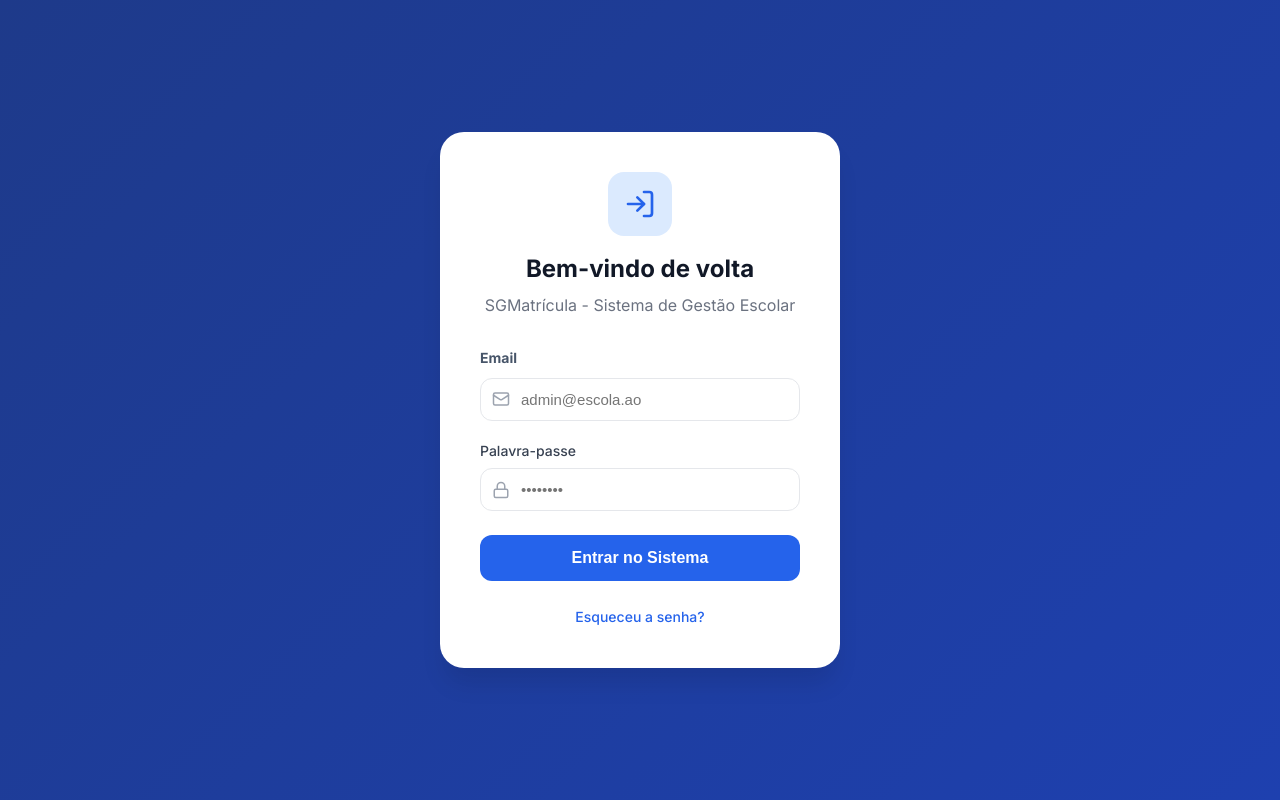
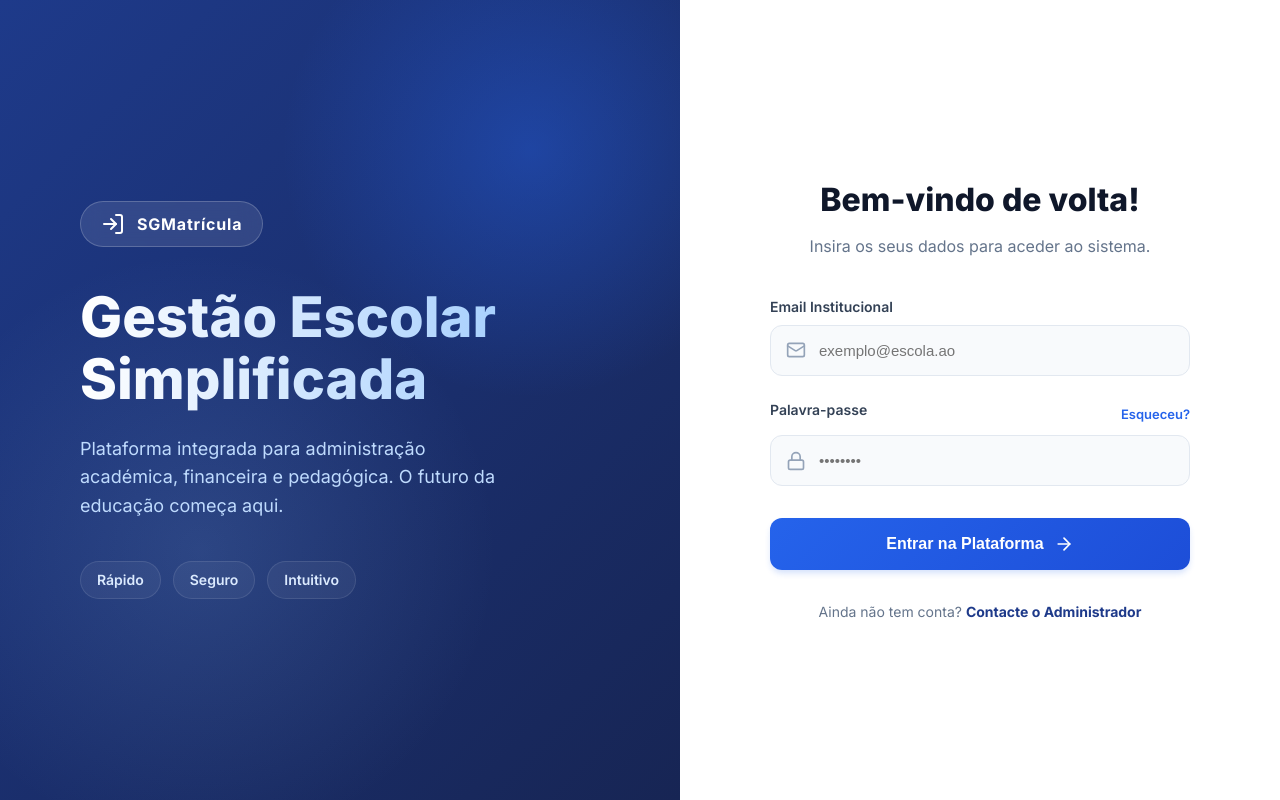
Before and after one commit to aguinaldoarnaldo/Projeto_fim_curso, a React (Vite) app in the folder frontend/: page /login in a window 1280 px wide. Built offline with nearby package versions, Linux system fonts and the light colour scheme.

Commit message:
feat(login): redesign login page with premium split-screen layout

```diff
--- a/frontend/src/pages/Login/Login.css
+++ b/frontend/src/pages/Login/Login.css
@@ -1,113 +1,272 @@
-/* Login.css */
+/* Login.css - Premium Design */
+.login-container {
+    height: 100vh;
+    width: 100vw;
+    display: flex;
+    font-family: 'Inter', sans-serif;
+    overflow: hidden;
+}
 
-.login-page-wrapper {
-    height: 100vh;
+/* --- Left Side: Decorative --- */
+.login-decoration {
+    flex: 1;
+    background: linear-gradient(135deg, #1e3a8a 0%, #172554 100%);
+    position: relative;
+    display: flex;
+    flex-direction: column;
+    justify-content: center;
+    padding: 80px;
+    color: white;
+    overflow: hidden;
+}
+
+.decoration-content {
+    position: relative;
+    z-index: 10;
+    max-width: 600px;
+}
+
+.brand-badge {
+    display: inline-flex;
+    align-items: center;
+    gap: 12px;
+    background: rgba(255, 255, 255, 0.1);
+    backdrop-filter: blur(10px);
+    padding: 10px 20px;
+    border-radius: 100px;
+    margin-bottom: 40px;
+    border: 1px solid rgba(255, 255, 255, 0.2);
+    font-weight: 700;
+    letter-spacing: 0.05em;
+}
+
+.decoration-content h1 {
+    font-size: 56px;
+    line-height: 1.1;
+    font-weight: 800;
+    margin-bottom: 24px;
+    background: linear-gradient(to right, #fff, #93c5fd);
+    -webkit-background-clip: text;
+    -webkit-text-fill-color: transparent;
+}
+
+.decoration-content p {
+    font-size: 18px;
+    line-height: 1.6;
+    color: #bfdbfe;
+    margin-bottom: 40px;
+    max-width: 80%;
+}
+
+.feature-pills {
+    display: flex;
+    gap: 12px;
+}
+
+.feature-pills span {
+    padding: 8px 16px;
+    background: rgba(255, 255, 255, 0.05);
+    border: 1px solid rgba(255, 255, 255, 0.1);
+    border-radius: 100px;
+    font-size: 14px;
+    font-weight: 600;
+    color: #dbeafe;
+}
+
+/* Abstract Shapes */
+.shape-1 {
+    position: absolute;
+    top: -100px;
+    right: -100px;
+    width: 500px;
+    height: 500px;
+    background: radial-gradient(circle, rgba(37,99,235,0.4) 0%, rgba(37,99,235,0) 70%);
+    border-radius: 50%;
+    z-index: 1;
+}
+
+.shape-2 {
+    position: absolute;
+    bottom: -50px;
+    left: -100px;
+    width: 600px;
+    height: 600px;
+    background: radial-gradient(circle, rgba(147,197,253,0.15) 0%, rgba(147,197,253,0) 70%);
+    border-radius: 50%;
+    z-index: 1;
+}
+
+/* --- Right Side: Form --- */
+.login-form-wrapper {
+    flex: 1;
+    background: white;
     display: flex;
     align-items: center;
     justify-content: center;
-    background: linear-gradient(135deg, #1e3a8a 0%, #1e40af 100%);
-    font-family: 'Inter', sans-serif;
+    padding: 40px;
+    position: relative;
+    z-index: 20;
 }
 
-.login-card {
-    background: white;
-    padding: 40px;
-    border-radius: 24px;
-    box-shadow: 0 20px 25px -5px rgba(0, 0, 0, 0.1);
+.login-form-container {
     width: 100%;
-    max-width: 400px;
+    max-width: 420px;
+    animation: fadeIn 0.5s ease-out;
 }
 
-.login-header {
-    text-align: center;
-    margin-bottom: 32px;
+.mobile-brand {
+    display: none;
+    justify-content: center;
+    margin-bottom: 30px;
+    color: #1e3a8a;
 }
 
-.login-logo-container {
-    width: 64px;
-    height: 64px;
-    background: #dbeafe;
-    border-radius: 16px;
-    display: flex;
-    align-items: center;
-    justify-content: center;
-    margin: 0 auto 16px;
-    color: #2563eb;
+.form-header {
+    margin-bottom: 40px;
+    text-align: center;
 }
 
-.login-title {
-    font-size: 24px;
-    font-weight: 700;
-    color: #111827;
+.form-header h2 {
+    font-size: 32px;
+    font-weight: 800;
+    color: #0f172a;
+    margin-bottom: 12px;
 }
 
-.login-subtitle {
-    color: #6b7280;
-    margin-top: 8px;
+.form-header p {
+    color: #64748b;
+    font-size: 16px;
 }
 
 .form-group {
-    margin-bottom: 20px;
-}
-
-.form-group-last {
     margin-bottom: 24px;
 }
 
-.label-style {
+.form-group label {
     display: block;
     font-size: 14px;
-    font-weight: 500;
-    color: #374151;
+    font-weight: 600;
+    color: #334155;
     margin-bottom: 8px;
 }
 
-.input-container {
+.input-group {
     position: relative;
 }
 
 .input-icon {
     position: absolute;
-    left: 12px;
+    left: 16px;
     top: 50%;
     transform: translateY(-50%);
-    color: #9ca3af;
+    color: #94a3b8;
+    z-index: 2;
 }
 
-.login-input {
+.form-input {
     width: 100%;
-    padding: 12px 12px 12px 40px;
+    padding: 16px 16px 16px 48px;
     border-radius: 12px;
-    border: 1px solid #e5e7eb;
+    border: 1px solid #e2e8f0;
+    font-size: 15px;
     outline: none;
-    font-size: 15px;
+    transition: all 0.2s;
+    background: #f8fafc;
+    color: #0f172a;
 }
 
-.btn-login-submit {
+.form-input:focus {
+    border-color: #2563eb;
+    background: white;
+    box-shadow: 0 0 0 4px rgba(37, 99, 235, 0.1);
+}
+
+.password-label-row {
+    display: flex;
+    justify-content: space-between;
+    align-items: center;
+    margin-bottom: 8px;
+}
+
+.forgot-link {
+    font-size: 13px;
+    color: #2563eb;
+    text-decoration: none;
+    font-weight: 600;
+}
+
+.btn-submit {
     width: 100%;
-    padding: 14px;
-    background: #2563eb;
+    padding: 16px;
+    background: linear-gradient(135deg, #2563eb 0%, #1d4ed8 100%);
     color: white;
     border: none;
     border-radius: 12px;
-    font-weight: 600;
     font-size: 16px;
+    font-weight: 700;
     cursor: pointer;
-    transition: background 0.2s;
+    display: flex;
+    align-items: center;
+    justify-content: center;
+    gap: 10px;
+    transition: transform 0.1s, box-shadow 0.2s;
+    box-shadow: 0 4px 6px -1px rgba(37, 99, 235, 0.2);
+    margin-top: 32px;
 }
 
-.btn-login-submit:hover {
-    background: #1d4ed8;
+.btn-submit:hover {
+    transform: translateY(-2px);
+    box-shadow: 0 10px 15px -3px rgba(37, 99, 235, 0.3);
 }
 
-.forgot-password-container {
-    text-align: center;
-    margin-top: 24px;
+.btn-submit:active {
+    transform: translateY(0);
 }
 
-.forgot-password-link {
-    color: #2563eb;
+.form-footer {
+    margin-top: 32px;
+    text-align: center;
     font-size: 14px;
+    color: #64748b;
+}
+
+.form-footer a {
+    color: #1e3a8a;
+    font-weight: 700;
     text-decoration: none;
-    font-weight: 500;
 }
+
+/* Animations */
+@keyframes fadeIn {
+    from { opacity: 0; transform: translateY(10px); }
+    to { opacity: 1; transform: translateY(0); }
+}
+
+/* Responsive */
+@media (max-width: 1024px) {
+    .decoration-content h1 {
+        font-size: 40px;
+    }
+}
+
+@media (max-width: 768px) {
+    .login-container {
+        flex-direction: column;
+    }
+
+    .login-decoration {
+        display: none; /* Hide expensive decoration on mobile */
+    }
+
+    .login-form-wrapper {
+        padding: 24px;
+    }
+
+    .mobile-brand {
+        display: flex;
+    }
+
+    .form-header h2 {
+        font-size: 28px;
+    }
+}
--- a/frontend/src/pages/Login/Login.jsx
+++ b/frontend/src/pages/Login/Login.jsx
@@ -1,6 +1,6 @@
 import React from 'react';
 import { useNavigate } from 'react-router-dom';
-import { Mail, Lock, LogIn } from 'lucide-react';
+import { Mail, Lock, LogIn, ArrowRight } from 'lucide-react';
 import './Login.css';
 
 const Login = () => {
@@ -12,53 +12,80 @@ const Login = () => {
   };
 
   return (
-    <div className="login-page-wrapper">
-      <div className="login-card">
-        <div className="login-header">
-          <div className="login-logo-container">
-            <LogIn size={32} />
+    <div className="login-container">
+      {/* Decorative Left Side */}
+      <div className="login-decoration">
+        <div className="decoration-content">
+          <div className="brand-badge">
+            <LogIn size={24} />
+            <span>SGMatrícula</span>
           </div>
-          <h1 className="login-title">Bem-vindo de volta</h1>
-          <p className="login-subtitle">SGMatrícula - Sistema de Gestão Escolar</p>
+          <h1>Gestão Escolar Simplificada</h1>
+          <p>Plataforma integrada para administração académica, financeira e pedagógica. O futuro da educação começa aqui.</p>
+
+          <div className="feature-pills">
+            <span>Rápido</span>
+            <span>Seguro</span>
+            <span>Intuitivo</span>
+          </div>
         </div>
 
-        <form onSubmit={handleLogin}>
+        {/* Abstract Shapes */}
+        <div className="shape-1"></div>
+        <div className="shape-2"></div>
+      </div>
+
+      {/* Login Form Right Side */}
+      <div className="login-form-wrapper">
+        <div className="login-form-container">
+          <div className="mobile-brand">
+            <LogIn size={32} className="text-primary" />
+          </div>
+
+          <div className="form-header">
+            <h2>Bem-vindo de volta!</h2>
+            <p>Insira os seus dados para aceder ao sistema.</p>
+          </div>
+
+          <form onSubmit={handleLogin} className="login-form">
             <div className="form-group">
-            <label className="label-style">Email</label>
-            <div className="input-container">
-              <Mail className="input-icon" size={18} />
+              <label>Email Institucional</label>
+              <div className="input-group">
+                <Mail className="input-icon" size={20} />
                 <input
                   type="email"
-                placeholder="admin@escola.ao"
+                  placeholder="exemplo@escola.ao"
                   required
-                className="login-input"
+                  className="form-input"
                 />
               </div>
             </div>
 
-          <div className="form-group-last">
-            <label className="label-style">Palavra-passe</label>
-            <div className="input-container">
-              <Lock className="input-icon" size={18} />
+            <div className="form-group">
+              <div className="password-label-row">
+                <label>Palavra-passe</label>
+                <a href="#" className="forgot-link">Esqueceu?</a>
+              </div>
+              <div className="input-group">
+                <Lock className="input-icon" size={20} />
                 <input
                   type="password"
                   placeholder="••••••••"
                   required
-                className="login-input"
+                  className="form-input"
                 />
               </div>
             </div>
 
-          <button
-            type="submit"
-            className="btn-login-submit"
-          >
-            Entrar no Sistema
+            <button type="submit" className="btn-submit">
+              <span>Entrar na Plataforma</span>
+              <ArrowRight size={20} />
             </button>
           </form>
 
-        <div className="forgot-password-container">
-          <a href="#" className="forgot-password-link">Esqueceu a senha?</a>
+          <div className="form-footer">
+            <p>Ainda não tem conta? <a href="#">Contacte o Administrador</a></p>
+          </div>
         </div>
       </div>
     </div>
```
Lines whose indentation alone changed are shown as unchanged.
